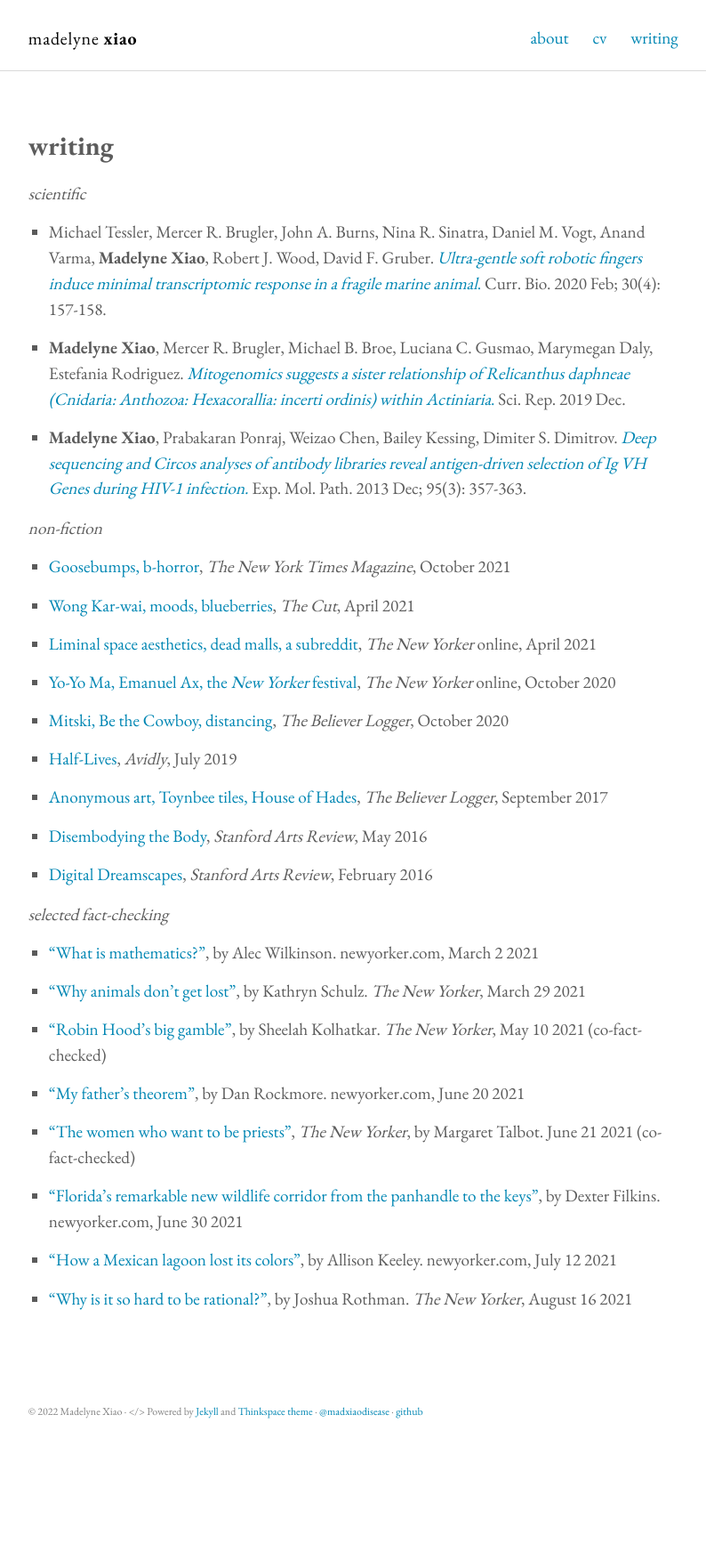
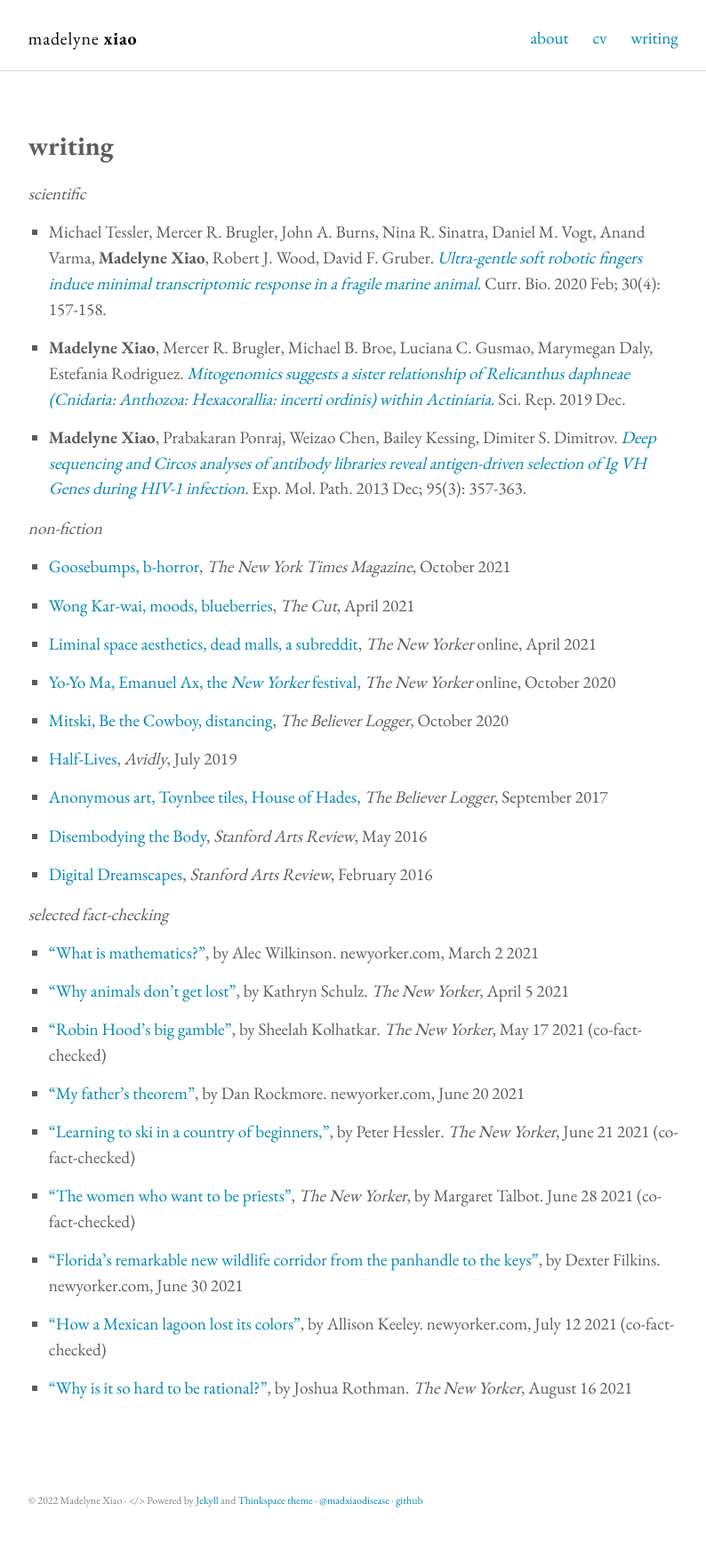
Before and after one commit to madelyne/madelyne.github.io, a Jekyll site: the page built from pubs.md, in a window 1280 px wide. Shown: the whole page at 89% size, without its empty margins (237-1031 px from the left). Built offline with Jekyll 4.4.1, drawn with Linux system fonts in a browser that asks for light colours; before the commit the page ends 1652 px from its top, so only the background shows below that.

Commit message:
updated checking work

```diff
--- a/pubs.md
+++ b/pubs.md
@@ -38,17 +38,19 @@ _non-fiction_
 _selected fact-checking_
 - ["What is mathematics?"](https://www.newyorker.com/culture/culture-desk/what-is-mathematics), by Alec Wilkinson. newyorker.com, March 2 2021
 
-- ["Why animals don't get lost"](https://www.newyorker.com/magazine/2021/04/05/why-animals-dont-get-lost), by Kathryn Schulz. _The New Yorker_, March 29 2021
+- ["Why animals don't get lost"](https://www.newyorker.com/magazine/2021/04/05/why-animals-dont-get-lost), by Kathryn Schulz. _The New Yorker_, April 5 2021
 
-- ["Robin Hood's big gamble"](https://www.newyorker.com/magazine/2021/05/17/robinhoods-big-gamble), by Sheelah Kolhatkar. _The New Yorker_, May 10 2021 (co-fact-checked)
+- ["Robin Hood's big gamble"](https://www.newyorker.com/magazine/2021/05/17/robinhoods-big-gamble), by Sheelah Kolhatkar. _The New Yorker_, May 17 2021 (co-fact-checked)
 
 - ["My father's theorem"](https://www.newyorker.com/science/elements/my-fathers-theorem), by Dan Rockmore. newyorker.com, June 20 2021
 
-- ["The women who want to be priests"](https://www.newyorker.com/magazine/2021/06/28/the-women-who-want-to-be-priests), _The New Yorker_, by Margaret Talbot. June 21 2021 (co-fact-checked)
+- ["Learning to ski in a country of beginners,"](https://www.newyorker.com/magazine/2021/06/21/learning-to-ski-in-a-country-of-beginners), by Peter Hessler. _The New Yorker_, June 21 2021 (co-fact-checked)
+
+- ["The women who want to be priests"](https://www.newyorker.com/magazine/2021/06/28/the-women-who-want-to-be-priests), _The New Yorker_, by Margaret Talbot. June 28 2021 (co-fact-checked)
 
 - ["Florida's remarkable new wildlife corridor from the panhandle to the keys"](https://www.newyorker.com/news/us-journal/floridas-remarkable-new-wildlife-corridor-from-the-panhandle-to-the-keys), by Dexter Filkins. newyorker.com, June 30 2021
 
-- ["How a Mexican lagoon lost its colors"](https://www.newyorker.com/science/elements/how-a-mexican-lagoon-lost-its-colors), by Allison Keeley. newyorker.com, July 12 2021
+- ["How a Mexican lagoon lost its colors"](https://www.newyorker.com/science/elements/how-a-mexican-lagoon-lost-its-colors), by Allison Keeley. newyorker.com, July 12 2021 (co-fact-checked)
 
 - ["Why is it so hard to be rational?"](https://www.newyorker.com/magazine/2021/08/23/why-is-it-so-hard-to-be-rational), by Joshua Rothman. _The New Yorker_, August 16 2021
 
```
